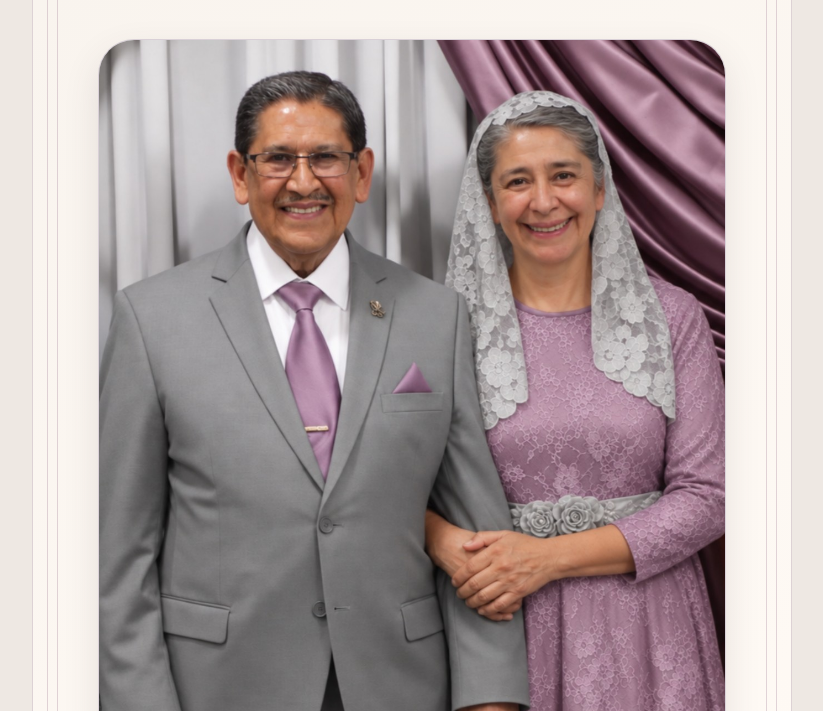
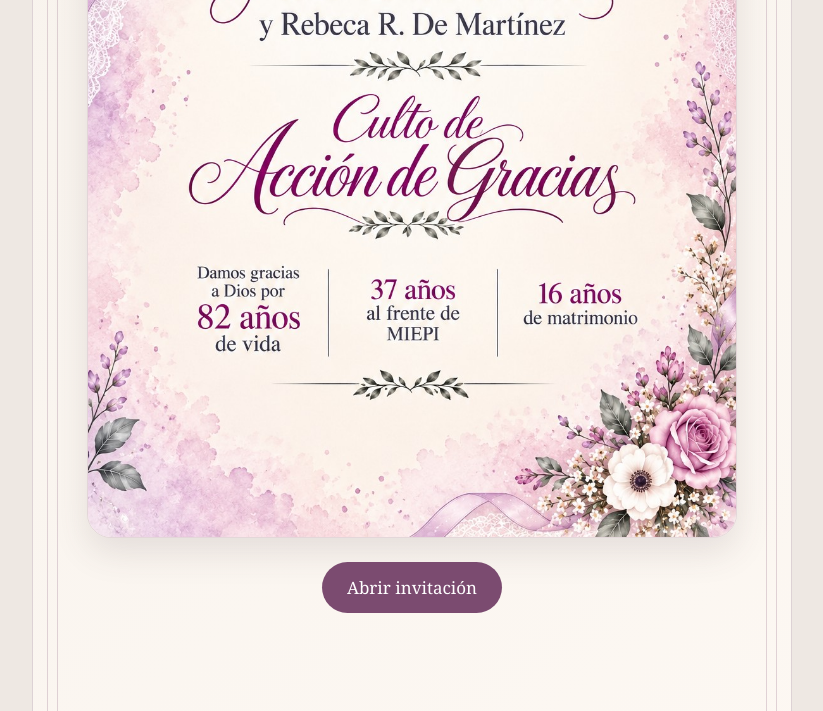
Before and after one commit to CumpleHnoEsteban/Invitacion-hno-Esteban, a plain HTML site: page index.html in a window 1280 px wide. Shown: the part 464-1175 px from the top of the page, without its empty margins (228-1051 px from the left). Drawn offline with Linux system fonts and the light colour scheme.

Commit message:
Add files via upload

```diff
--- a/index.html
+++ b/index.html
@@ -46,6 +46,25 @@
   z-index:2;
   padding:62px 34px;
   text-align:center;
+}
+
+
+.cover{
+  min-height:100vh;
+  display:flex;
+  flex-direction:column;
+  align-items:center;
+  justify-content:center;
+  padding:28px 25px 55px;
+}
+.cover img{
+  display:block;
+  width:100%;
+  max-width:650px;
+  height:auto;
+  border:1px solid rgba(123,75,112,.18);
+  border-radius:24px;
+  box-shadow:0 14px 35px rgba(80,60,70,.13);
 }
 
 .hero{
@@ -202,6 +221,12 @@
 <body>
 <div class="page">
 
+
+<section class="cover">
+  <img src="portada.png" alt="Portada del Culto de Acción de Gracias">
+  <a class="btn" href="#invitacion">Abrir invitación</a>
+</section>
+
 <section class="hero">
   <div>
     <h1>Culto de Acción de<br>Gracias</h1>
```
